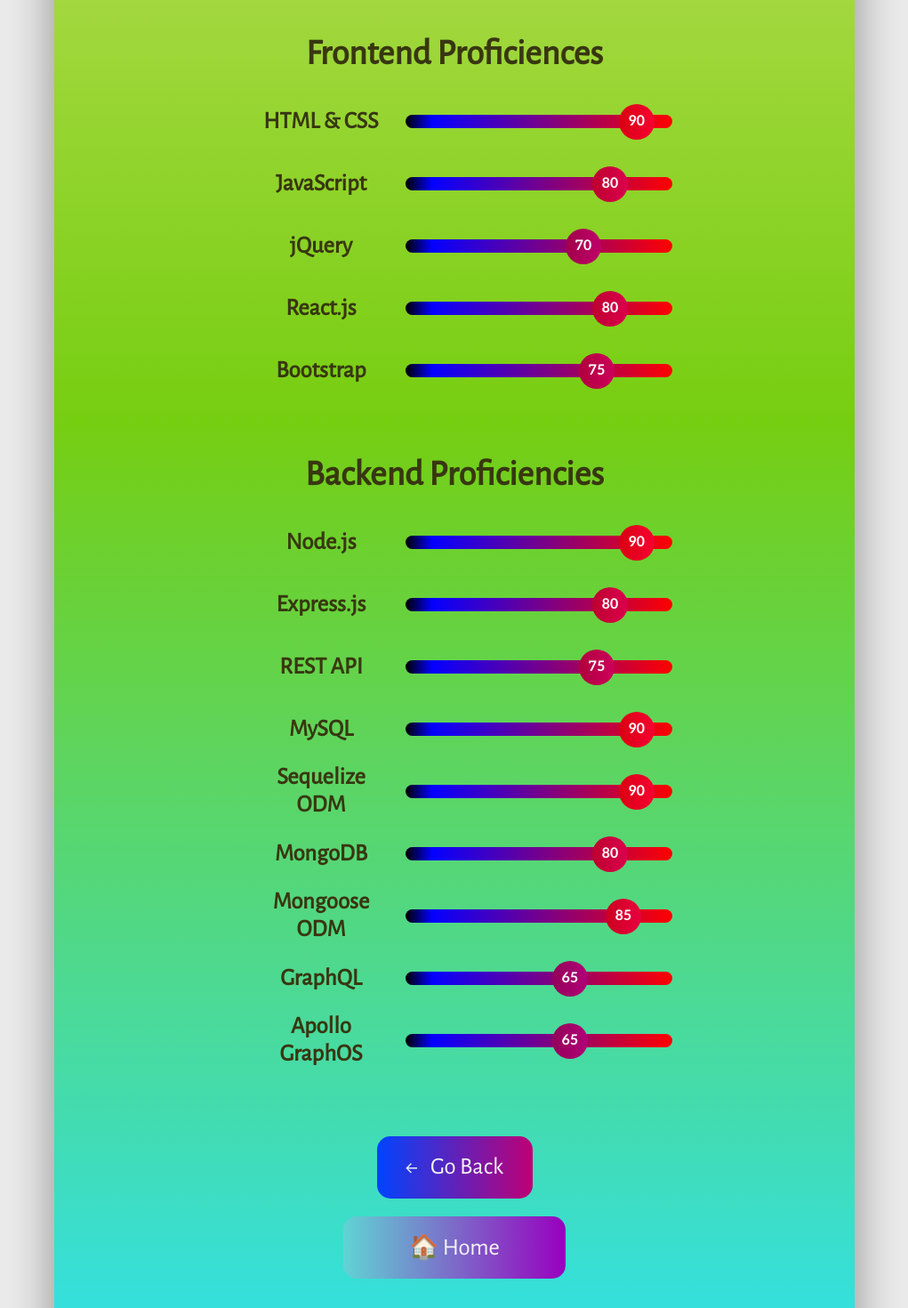
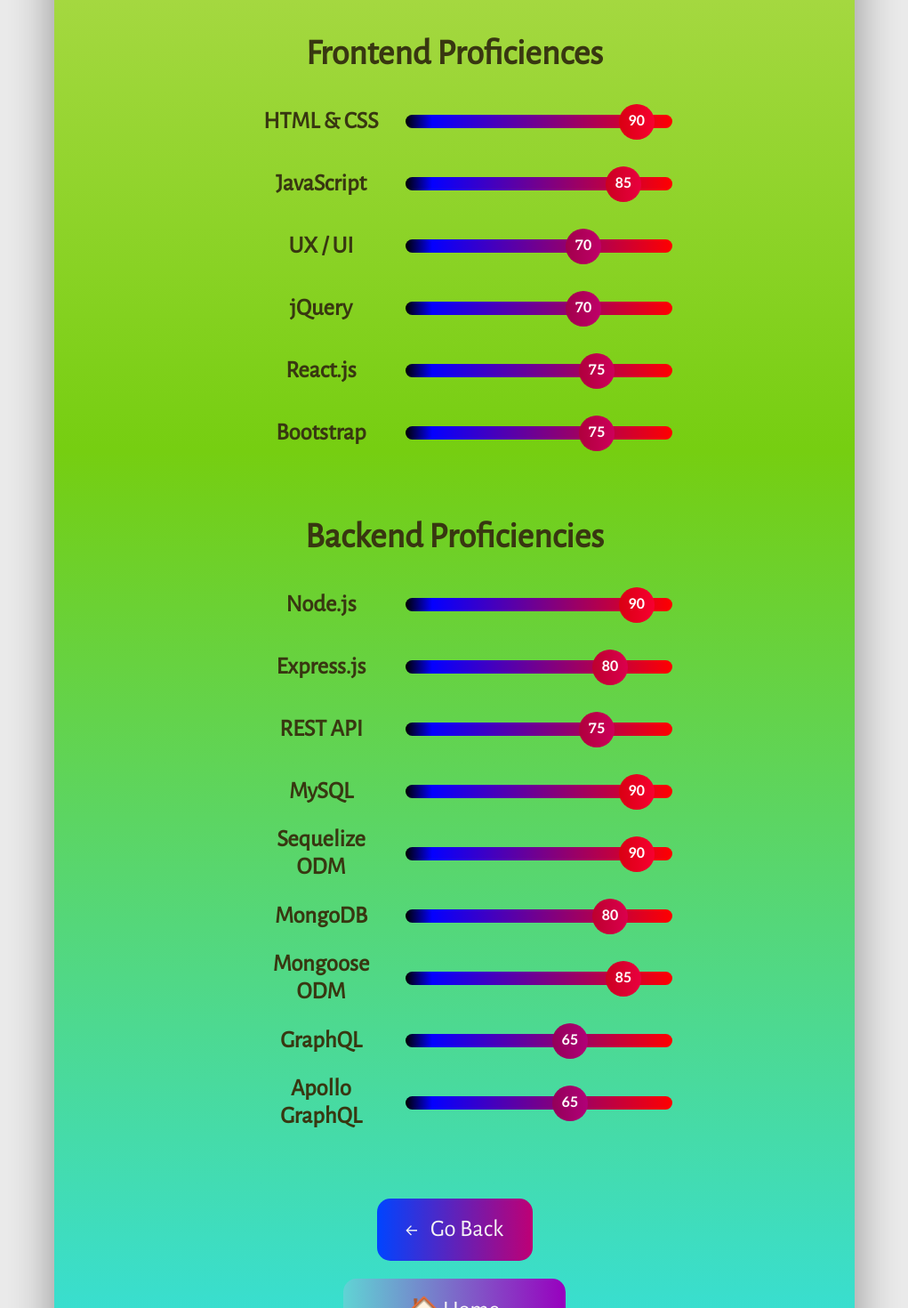
Before and after one commit to Sumtwelve/portfolio, a React (Create React App) app: page /resume in a window 1280 px wide. Shown: the part 807-2277 px from the top of the page at 89% size, without its empty margins (129-1150 px from the left). Built offline with nearby package versions, Linux system fonts and the light colour scheme; the HTML template or start-up script is replaced by a standard one; a web font is replaced by a local one.

Commit message:
adjust skill levels

```diff
--- a/src/components/BackendSkillsList/index.js
+++ b/src/components/BackendSkillsList/index.js
@@ -12,7 +12,7 @@ const BackendSkillsList = () => {
             <SkillItem text="MongoDB" skillLevel={80} />
             <SkillItem text="Mongoose ODM" skillLevel={85} />
             <SkillItem text="GraphQL" skillLevel={65} />
-            <SkillItem text="Apollo GraphOS" skillLevel={65} />
+            <SkillItem text="Apollo GraphQL" skillLevel={65} />
         </div>
     )
 }
--- a/src/components/FrontendSkillsList/index.js
+++ b/src/components/FrontendSkillsList/index.js
@@ -5,9 +5,10 @@ const FrontendSkillsList = () => {
     return (
         <div className="skills-list frontend-skills-list">
             <SkillItem text="HTML & CSS" skillLevel={90} />
-            <SkillItem text="JavaScript" skillLevel={80} />
+            <SkillItem text="JavaScript" skillLevel={85} />
+            <SkillItem text="UX / UI" skillLevel={70} />
             <SkillItem text="jQuery" skillLevel={70} />
-            <SkillItem text="React.js" skillLevel={80} />
+            <SkillItem text="React.js" skillLevel={75} />
             <SkillItem text="Bootstrap" skillLevel={75} />
         </div>
     )
```
